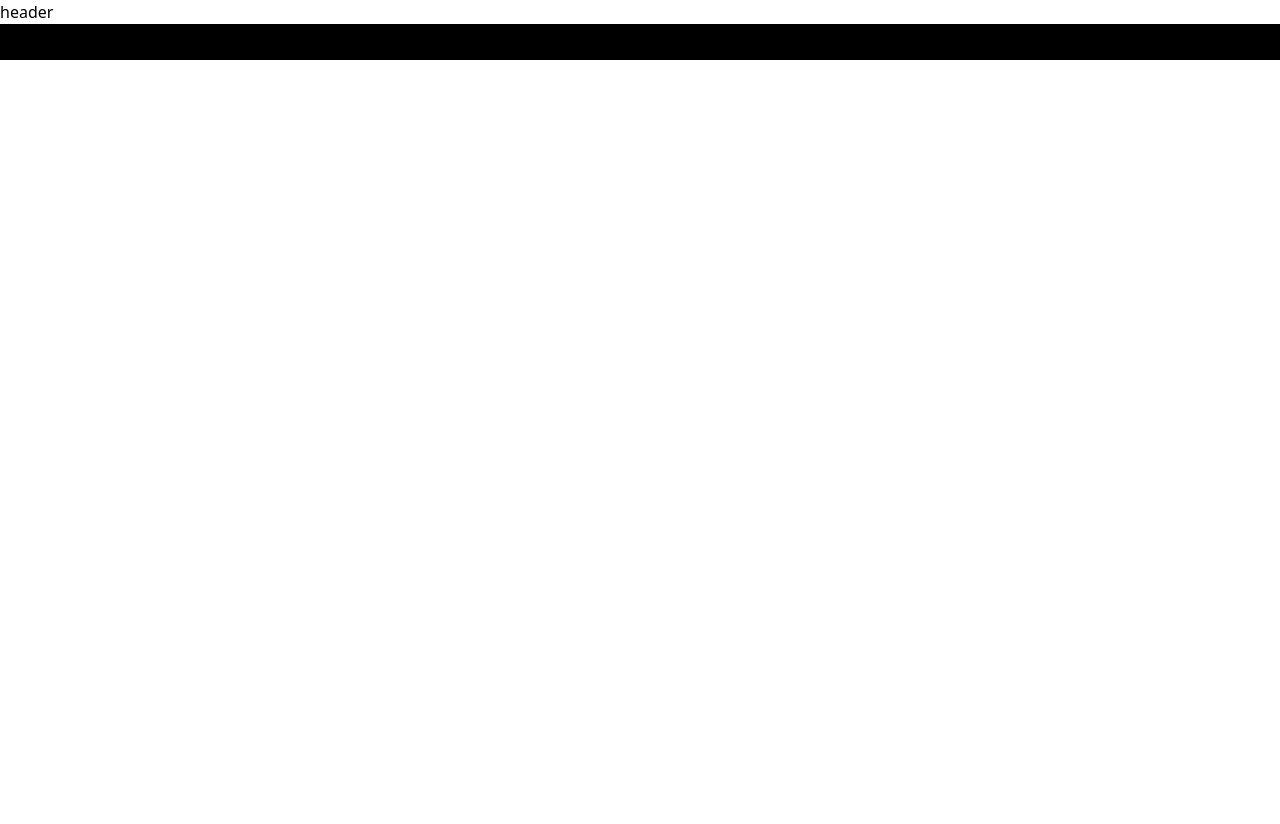
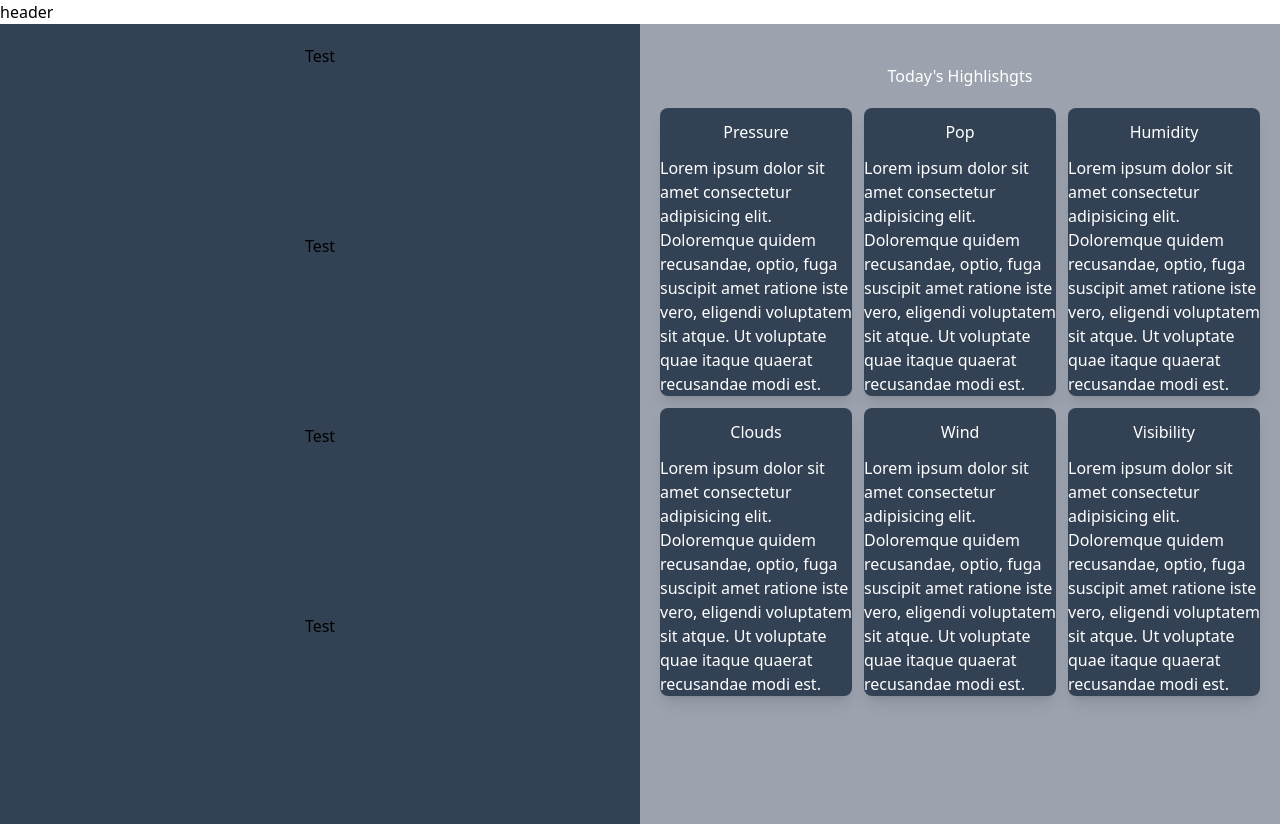
Before and after one commit to zsomborjoel/weatherxz, a React (Vite) app in the folder frontend/: page /home in a window 1280 px wide. Before the commit the page ends 800 px from the top, so only its background shows below. Built offline with nearby package versions, Linux system fonts and the light colour scheme.

Commit message:
Basic main page structure created

```diff
--- a/frontend/src/pages/home/HomePage.tsx
+++ b/frontend/src/pages/home/HomePage.tsx
@@ -1,7 +1,81 @@
-import React, { FC } from 'react';
+import { FC } from 'react';
 
 export type Props = {};
 
-const HomePage: FC<Props> = () => <h1 className="bg-black text-3xl font-bold underline">Hello world!</h1>;
+const HomePage: FC<Props> = () => (
+    <div className="grid grid-cols-2 h-screen">
+        <div className="flex justify-center bg-slate-700">
+            <div className="m-5 w-full">
+                <div className="h-1/4 text-center">
+                    Test
+                </div>
+                <div className="h-1/4 text-center">
+                    Test
+                </div>
+                <div className="h-1/4 text-center">
+                    Test
+                </div>
+                <div className="h-1/4 text-center">
+                    Test
+                </div>
+            </div>
+        </div>
+        <div className="flex bg-gray-400">
+            <div className="m-5">
+                <h2 className="m-5 text-white justify-center flex">{`Today's Highlishgts`}</h2>
+                <div className="grid grid-cols-3 gap-3">
+                    <div className="relative overflow-hidden bg-no-repeat shadow-lg rounded-lg bg-slate-700">
+                        <h2 className="m-3 text-white justify-center flex">Pressure</h2>
+                        <h1 className="text-white flex justify-center">
+                            Lorem ipsum dolor sit amet consectetur adipisicing elit. Doloremque quidem recusandae,
+                            optio, fuga suscipit amet ratione iste vero, eligendi voluptatem sit atque. Ut voluptate
+                            quae itaque quaerat recusandae modi est.
+                        </h1>
+                    </div>
+                    <div className="relative overflow-hidden bg-no-repeat shadow-lg rounded-lg bg-slate-700">
+                        <h2 className="m-3 text-white justify-center flex">Pop</h2>
+                        <h1 className="text-white flex justify-center">
+                            Lorem ipsum dolor sit amet consectetur adipisicing elit. Doloremque quidem recusandae,
+                            optio, fuga suscipit amet ratione iste vero, eligendi voluptatem sit atque. Ut voluptate
+                            quae itaque quaerat recusandae modi est.
+                        </h1>
+                    </div>
+                    <div className="relative overflow-hidden bg-no-repeat shadow-lg rounded-lg bg-slate-700">
+                        <h2 className="m-3 text-white justify-center flex">Humidity</h2>
+                        <h1 className="text-white flex justify-center">
+                            Lorem ipsum dolor sit amet consectetur adipisicing elit. Doloremque quidem recusandae,
+                            optio, fuga suscipit amet ratione iste vero, eligendi voluptatem sit atque. Ut voluptate
+                            quae itaque quaerat recusandae modi est.
+                        </h1>
+                    </div>
+                    <div className="relative overflow-hidden bg-no-repeat shadow-lg rounded-lg bg-slate-700">
+                        <h2 className="m-3 text-white justify-center flex">Clouds</h2>
+                        <h1 className="text-white flex justify-center">
+                            Lorem ipsum dolor sit amet consectetur adipisicing elit. Doloremque quidem recusandae,
+                            optio, fuga suscipit amet ratione iste vero, eligendi voluptatem sit atque. Ut voluptate
+                            quae itaque quaerat recusandae modi est.
+                        </h1>
+                    </div>
+                    <div className="relative overflow-hidden bg-no-repeat shadow-lg rounded-lg bg-slate-700">
+                        <h2 className="m-3 text-white justify-center flex">Wind</h2>
+                        <h1 className="text-white flex justify-center">
+                            Lorem ipsum dolor sit amet consectetur adipisicing elit. Doloremque quidem recusandae,
+                            optio, fuga suscipit amet ratione iste vero, eligendi voluptatem sit atque. Ut voluptate
+                            quae itaque quaerat recusandae modi est.
+                        </h1>
+                    </div>
+                    <div className="relative overflow-hidden bg-no-repeat shadow-lg rounded-lg bg-slate-700">
+                        <h2 className="m-3 text-white justify-center flex">Visibility</h2>
+                        <h1 className="text-white flex justify-center">
+                            Lorem ipsum dolor sit amet consectetur adipisicing elit. Doloremque quidem recusandae,
+                            optio, fuga suscipit amet ratione iste vero, eligendi voluptatem sit atque. Ut voluptate
+                            quae itaque quaerat recusandae modi est.
+                        </h1>
+                    </div>
+                </div>
+            </div>
+        </div>
+    </div>
+);
 
 export default HomePage;
```
Also changed, not shown: 1 other file (tests, documents, lock files or other folders).
